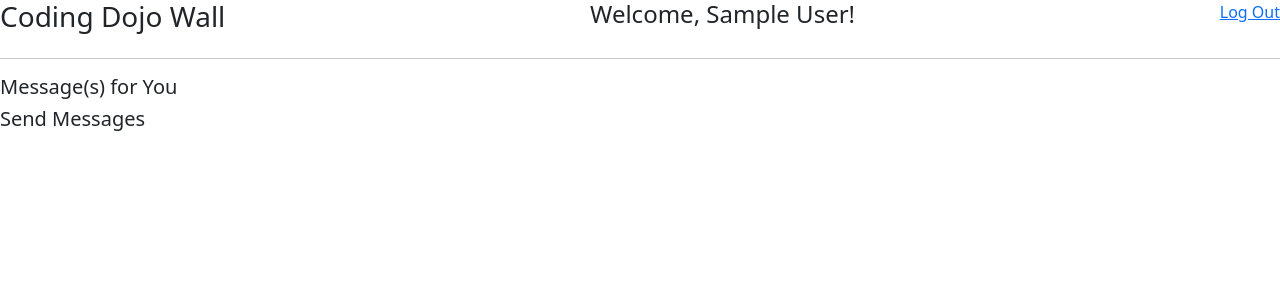
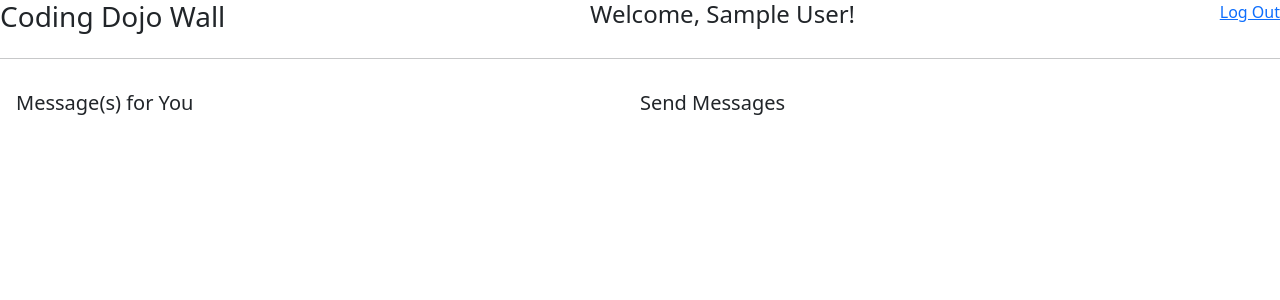
Before and after one commit to Misty94/Practice, a Flask app: page /wall in a window 1280 px wide. Shown: the top 300 px of the page. Run offline with Flask 2, Linux system fonts and the light colour scheme; the visitor is signed in with stand-in values (Sample User, id 1).

Commit message:
Private Wall

```diff
--- a/Python/privateWall/flask_app/models/message_model.py
+++ b/Python/privateWall/flask_app/models/message_model.py
@@ -26,6 +26,10 @@ class Message:
 
         return connectToMySQL( DATABASE ).query_db(query, data)
 
+    @classmethod
+    def get_my_messages(cls, data):
+        query = "SELECT users.first_name as user_id " # First try querie wording in MySQL!
+
     @staticmethod
     def validate_message(data):
         is_valid = True
--- /dev/null
+++ b/Python/privateWall/flask_app/static/css/wall.css
@@ -0,0 +1,9 @@
+*{
+    padding: 0px;
+    margin: 0px;
+    box-sizing: border-box;
+}
+
+.l-col, .r-col{
+    flex: 1;
+}
--- a/Python/privateWall/flask_app/templates/login.html
+++ b/Python/privateWall/flask_app/templates/login.html
@@ -43,7 +43,7 @@
                     <div class="text-danger d-block">{{message}}</div>
                 {% endfor %}
                 <br>
-                <button class="btn btn-primary">Register</button>
+                <button class="btn btn-primary mb-2">Register</button>
             </form>
         </div>
         <div class="log">
--- a/Python/privateWall/flask_app/templates/wall.html
+++ b/Python/privateWall/flask_app/templates/wall.html
@@ -5,6 +5,7 @@
     <meta http-equiv="X-UA-Compatible" content="IE=edge">
     <meta name="viewport" content="width=device-width, initial-scale=1.0">
     <title>Your Messages</title>
+    <link rel="stylesheet" type="text/css" href="{{ url_for('static', filename='css/wall.css') }}">
     <link href="https://cdn.jsdelivr.net/npm/bootstrap@5.2.0/dist/css/bootstrap.min.css" rel="stylesheet" integrity="sha384-gH2yIJqKdNHPEq0n4Mqa/HGKIhSkIHeL5AyhkYV8i59U5AR6csBvApHHNl/vI1Bx" crossorigin="anonymous">
 </head>
 <body>
@@ -13,15 +14,17 @@
         <h4 class="mr-5">Welcome, {{session['first_name']}}!</h4><span><a href="/logout">Log Out</a> </span>
     </div>
     <hr>
-    <div>
-        <h5>Message(s) for You</h5>
+    <div class="d-flex p-3">
+        <div class="l-col">
+            <h5>Message(s) for You</h5>
 
-    </div>
-    <div>
-        <h5>Send Messages</h5>
-        <form action="/create/message" method="POST">
+        </div>
+        <div class="r-col">
+            <h5>Send Messages</h5>
+            <form action="/create/message" method="POST">
 
-        </form>
+            </form>
+        </div>
     </div>
 </body>
 </html>
```
